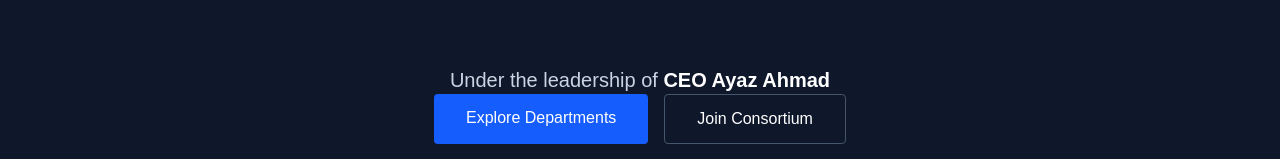
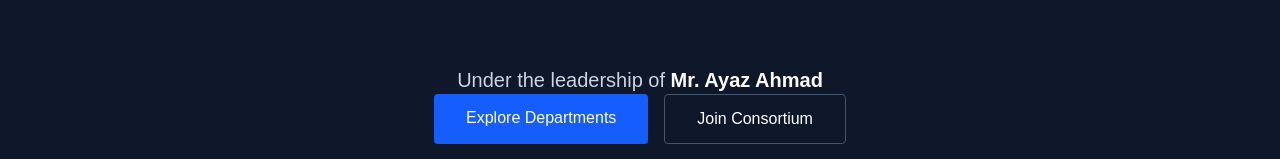
Before and after one commit to saeed7979-svg/frontier-research, a Next.js app: page / in a window 1280 px wide. Shown: the part 484-643 px from the top of the page. Built offline with nearby package versions, Linux system fonts and the light colour scheme.

Commit message:
Name Update

```diff
--- a/app/page.tsx
+++ b/app/page.tsx
@@ -16,7 +16,7 @@ export default function Home() {
             A trusted Pakistan-based platform connecting international professors, researchers, and industry leaders to drive innovation and digital opportunity.
           </p>
           <p className="mt-6 text-slate-300 text-lg md:text-xl">
-  Under the leadership of <span className="font-bold text-white">CEO Ayaz Ahmad</span>
+  Under the leadership of <span className="font-bold text-white">Mr. Ayaz Ahmad</span>
 </p>
           <div className="flex space-x-4">
             <Link href="/departments" className="bg-blue-600 hover:bg-blue-700 px-8 py-3 rounded font-medium transition-all text-white cursor-pointer inline-block">
```
